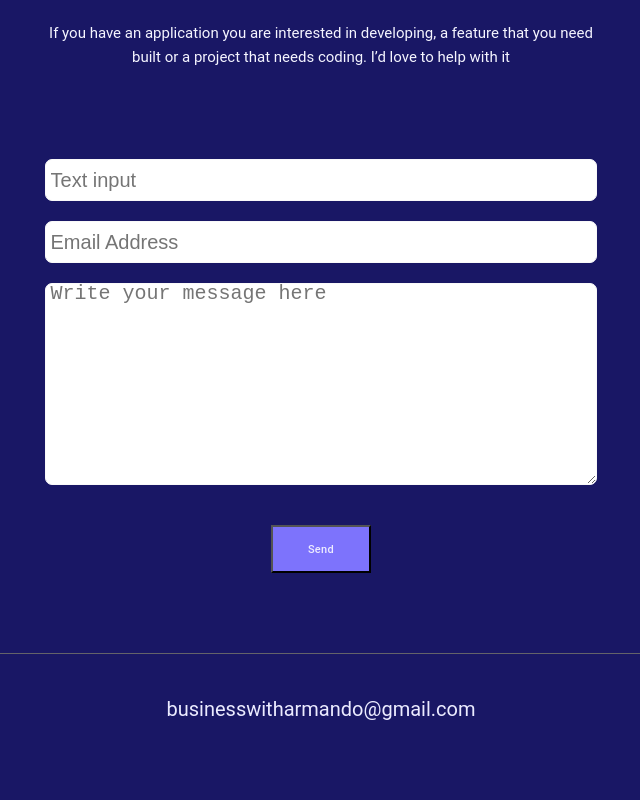
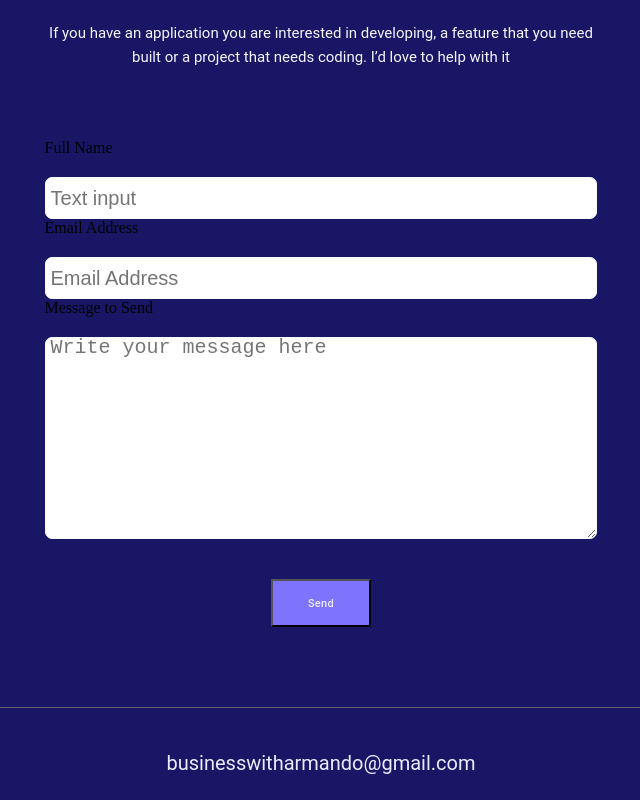
Before and after one commit to armandocomellas1/Portfolio-accessibility, a website: page index.html in a window 1280 px wide. Shown: the part 4022-4822 px from the top of the page, without its empty margins (319-959 px from the left). Before the commit the page ends 4768 px from the top, so only its background shows below. Drawn offline with nearby package versions, Linux system fonts and the light colour scheme.

Commit message:
adding label to the inputs

```diff
--- a/index.html
+++ b/index.html
@@ -155,9 +155,12 @@
         <h3 class="styleh3">CONTACT US</h3>
         <p>If you have an application you are interested in developing, a feature that you need built or a project that needs coding. I’d love to help with it </p>
         <form action="https://formspree.io/f/moqrojze" method="POST" class="formstyle">
-          <input type="text" placeholder="Text input" maxlength="30" required>
-          <input type="email" placeholder="Email Address" required>
-          <textarea name="text" cols="30" rows="10" placeholder="Write your message here" maxlength="500" required></textarea>
+          <label for="full_name">Full Name</label>
+          <input id="full_name" type="text" placeholder="Text input" maxlength="30" required>
+          <label for="email_address">Email Address</label>
+          <input id="email_address" type="email" placeholder="Email Address" required>
+          <label for="text_area">Message to Send</label>
+          <textarea id="text_area" name="text" cols="30" rows="10" placeholder="Write your message here" maxlength="500" required></textarea>
           <button type="submit" class="button_submit"><span>Send</span></button>
         </form>
       </div>
```
